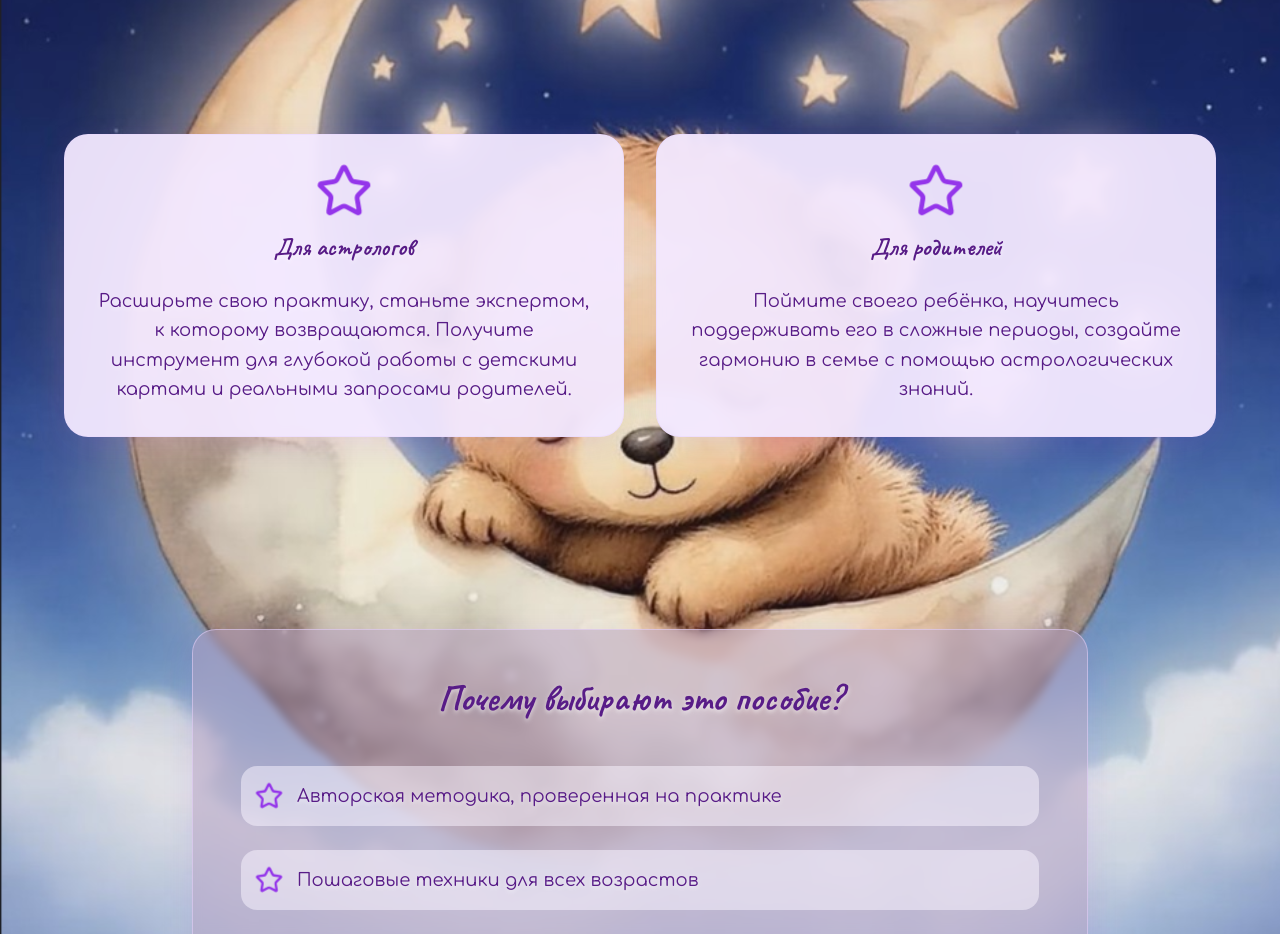
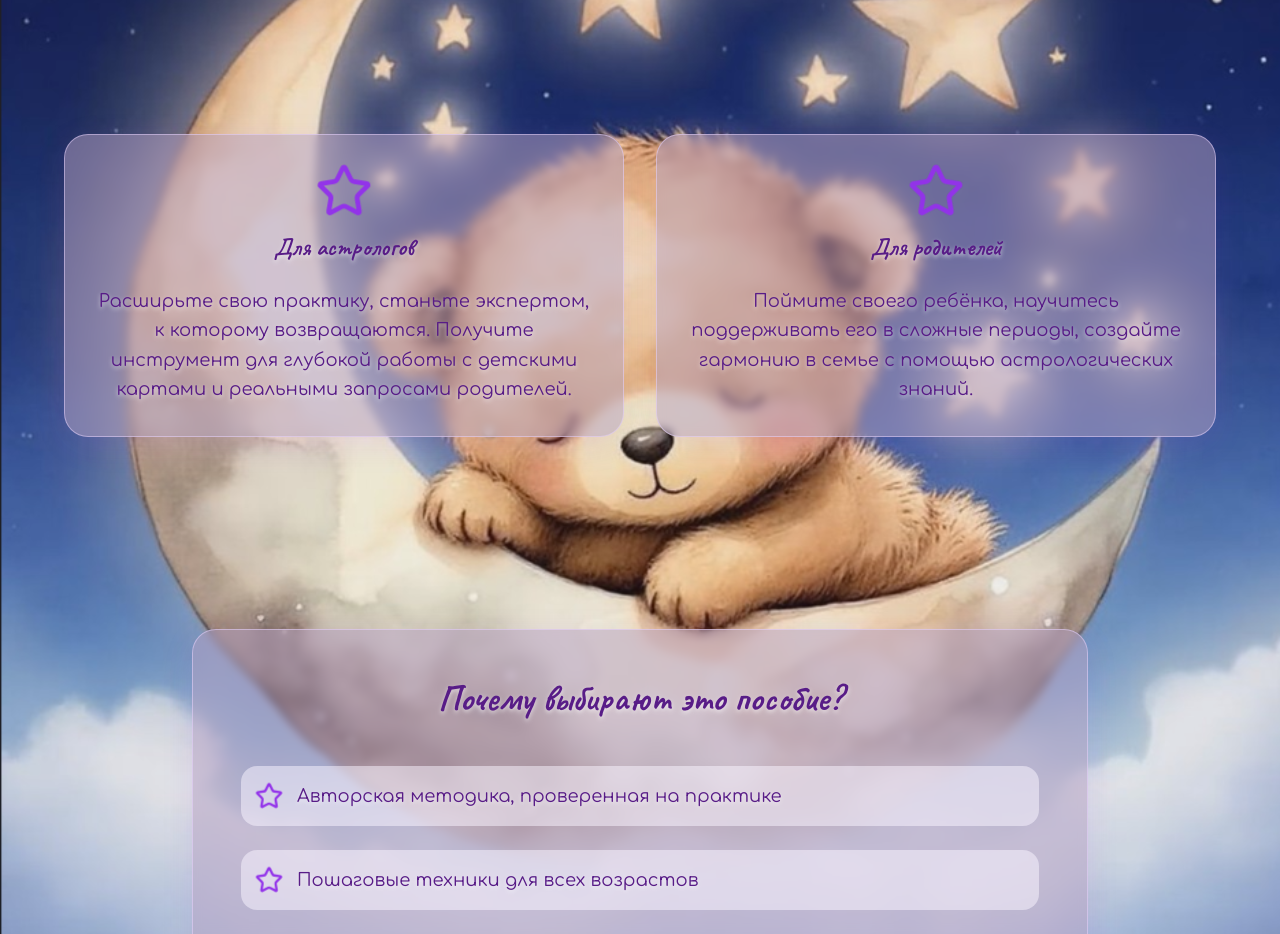
Before and after one commit to JohnCakeman/astro-child-dreams-site, a React (Vite) app: page / in a window 1280 px wide. Shown: the part 2720-3654 px from the top of the page. Built offline with nearby package versions, Linux system fonts and the light colour scheme.

Commit message:
Visual edit in Lovable
Edited UI in Lovable

```diff
--- a/src/components/ForWhom.tsx
+++ b/src/components/ForWhom.tsx
@@ -6,7 +6,7 @@ const ForWhom = () => {
       </h2>
 
         <div className="grid md:grid-cols-2 gap-8 max-w-6xl mx-auto">
-          <div className="magic-backdrop rounded-3xl p-8 animate-fade-in hover:scale-105 transition-transform duration-300">
+          <div className="magic-backdrop rounded-3xl p-8 animate-fade-in hover:scale-105 transition-transform duration-300 bg-[#b49fc5]/[0.51]">
             <div className="text-center mb-6">
               <Star className="w-12 h-12 text-purple-600 mx-auto mb-4 twinkling-star" />
               <h3 className="text-2xl font-bold magic-text font-caveat">
@@ -20,7 +20,7 @@ const ForWhom = () => {
             </p>
           </div>
 
-          <div className="magic-backdrop rounded-3xl p-8 animate-fade-in hover:scale-105 transition-transform duration-300">
+          <div className="magic-backdrop rounded-3xl p-8 animate-fade-in hover:scale-105 transition-transform duration-300 bg-[#b49fc5]/[0.51]">
             <div className="text-center mb-6">
               <Star className="w-12 h-12 text-purple-600 mx-auto mb-4 twinkling-star" />
               <h3 className="text-2xl font-bold magic-text font-caveat">
```
